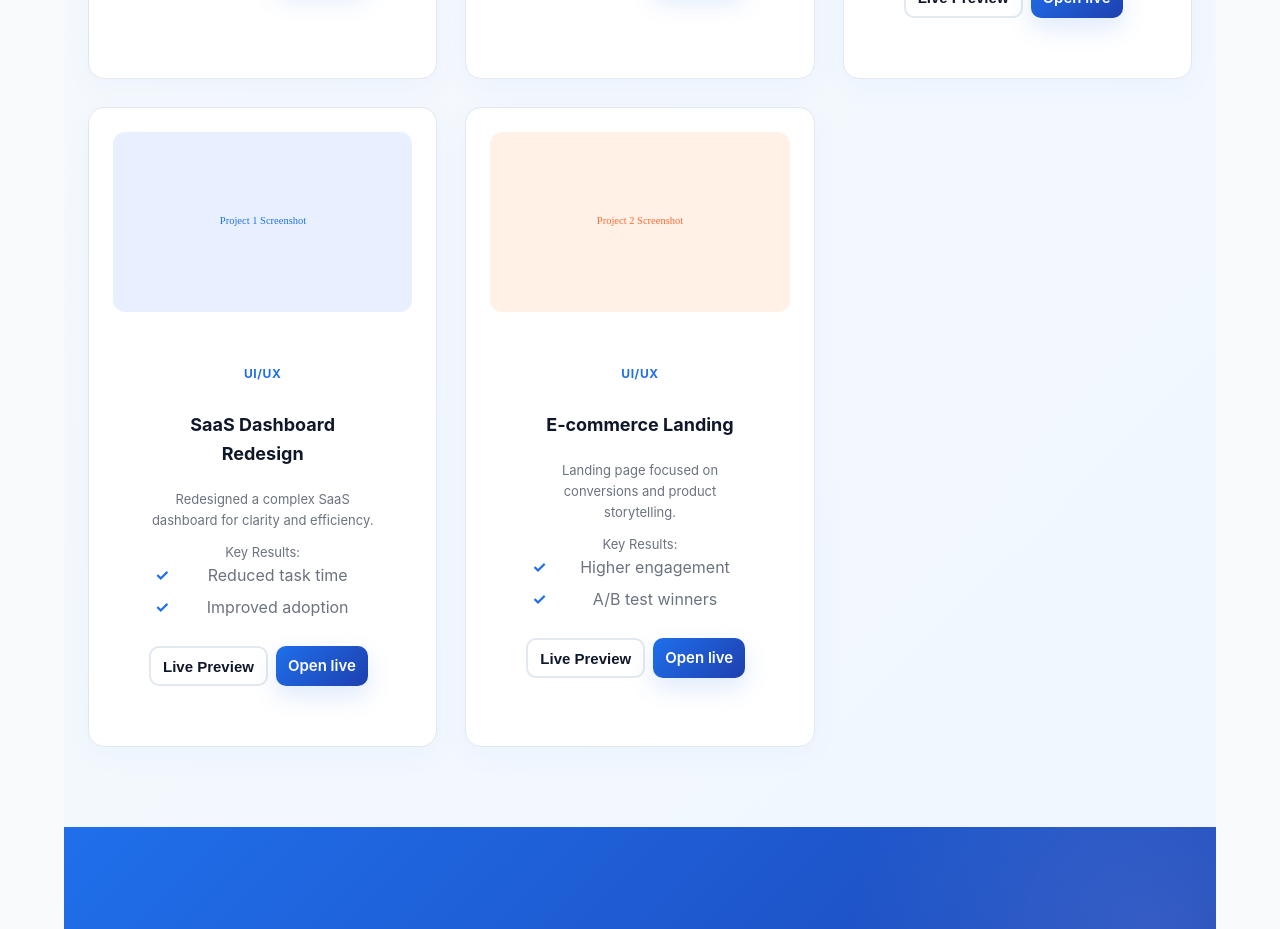
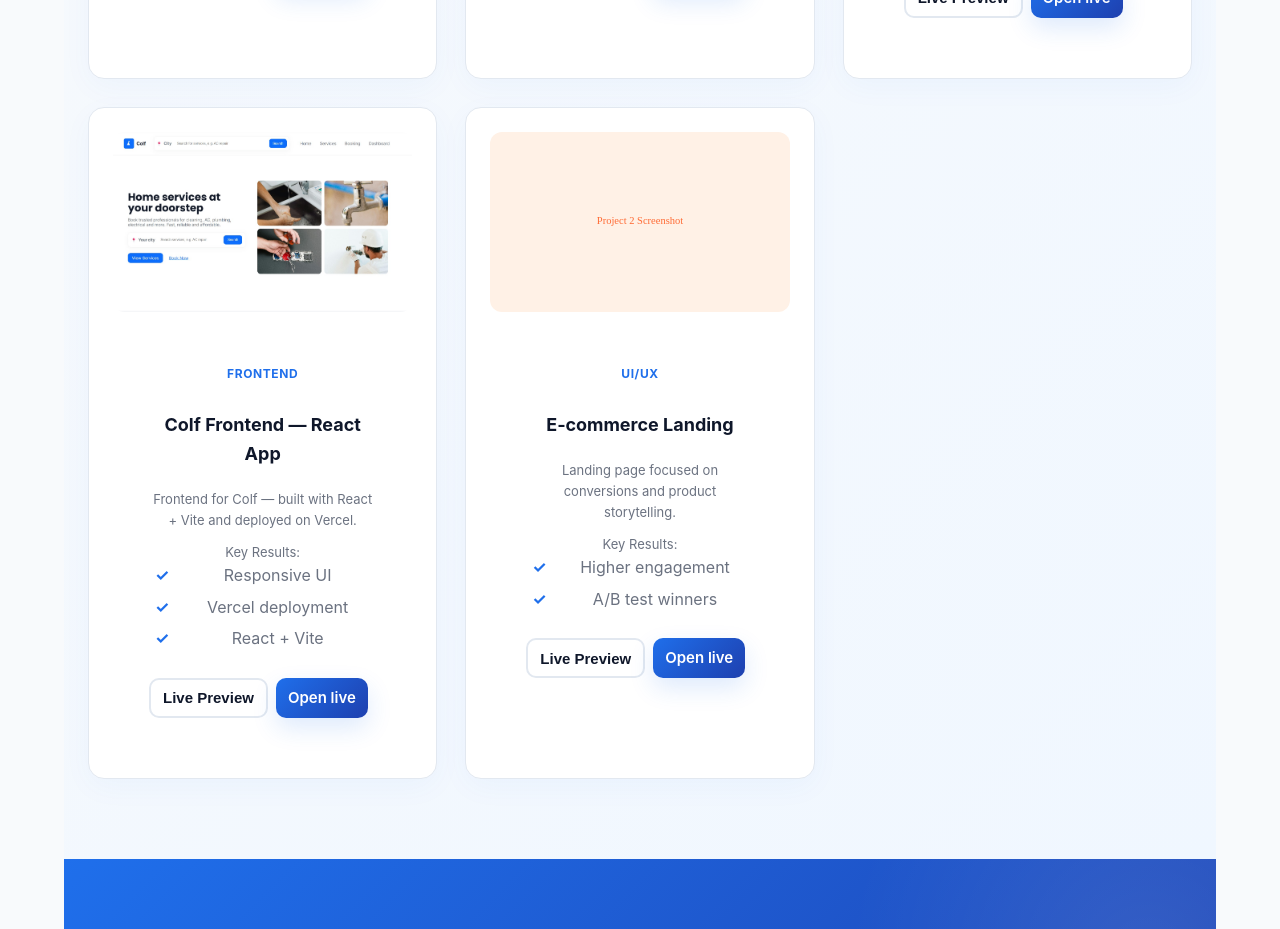
Before and after one commit to jeev9673-alt/disidioweb, a React (Vite) app: page /disidioweb/portfolio in a window 1280 px wide. Shown: the part 1020-1949 px from the top of the page. Built offline with nearby package versions, Linux system fonts and the light colour scheme.

Commit message:
added colf project

```diff
--- a/src/pages/Portfolio.jsx
+++ b/src/pages/Portfolio.jsx
@@ -35,12 +35,13 @@ const projects = [
   },
   {
     id: 4,
-    title: 'SaaS Dashboard Redesign',
-    category: 'UI/UX',
-    description: 'Redesigned a complex SaaS dashboard for clarity and efficiency.',
-    img: '/images/project1.svg',
-    demo: '#',
-    results: ['Reduced task time', 'Improved adoption']
+    title: 'Colf Frontend — React App',
+    category: 'Frontend',
+    description: 'Frontend for Colf — built with React + Vite and deployed on Vercel.',
+    img: '/images/colf.jpg',
+    screenshots: ['/images/colf.jpg'],
+    demo: 'https://colf-frontend.vercel.app',
+    results: ['Responsive UI', 'Vercel deployment', 'React + Vite']
   },
   {
     id: 5,
```
Also changed, not shown: public/images/colf.jpg (added).
